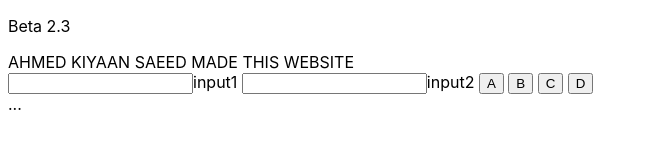
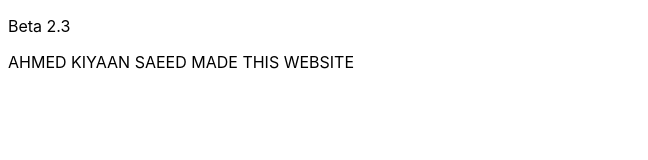
Before and after one commit to SwiftSPD/axengine, a plain HTML site: page index.html in a window 1280 px wide. Shown: the whole page, without its empty margins (0-648 px from the left). Drawn offline with Linux system fonts and the light colour scheme.

Commit message:
Update index.html

```diff
--- a/index.html
+++ b/index.html
@@ -55,7 +55,6 @@ body {
 MADE THIS WEBSITE</body>
 
 
-<div class="sticky-top-0"> <input>input1</input> <input>input2</input> <button>A</button> <button>B</button> <button>C</button> <button>D</button> </div> <table> ...
 
 
 
```
